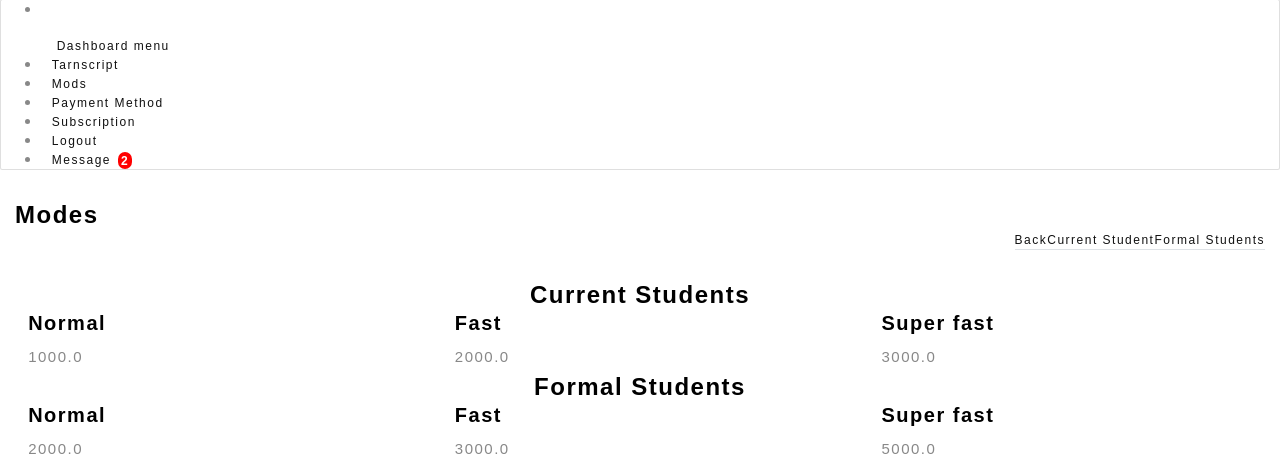
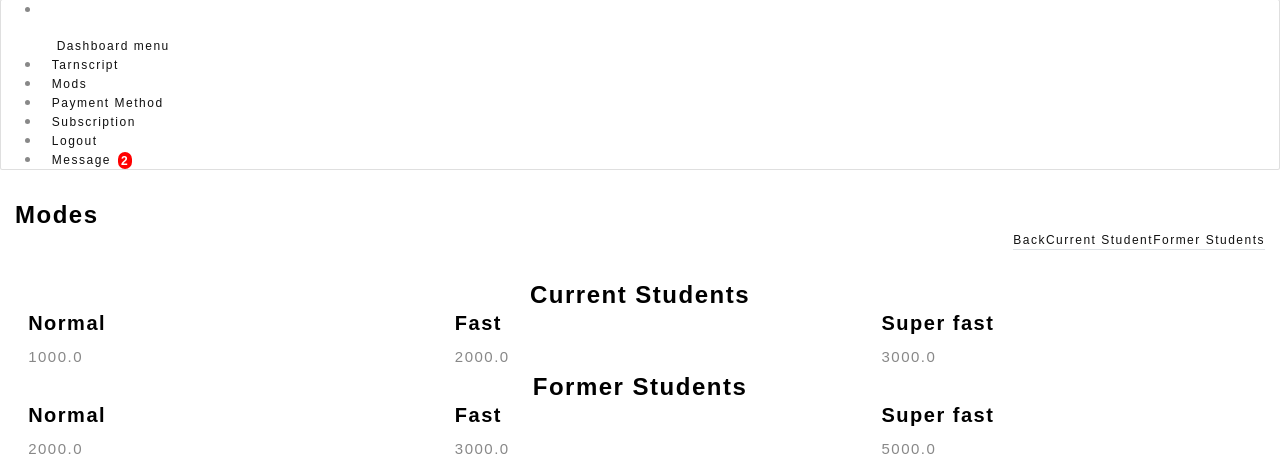
Before and after one commit to Ndileupeh/Transcript, a Laravel app: page /pay in a window 1280 px wide. Shown: the part 217-678 px from the top of the page. Run offline with Laravel 8, Linux system fonts and the light colour scheme; some web fonts are replaced.

Commit message:
transcript

```diff
--- a/resources/views/adminn/pay.blade.php
+++ b/resources/views/adminn/pay.blade.php
@@ -34,7 +34,7 @@
                                 </li>
                                 <li role="presentation">
                                     <a href="#statements" role="tab" data-toggle="tab" aria-selected="false">
-                                        Formal Students
+                                        Former Students
                                     </a>
                                 </li>
                             </ul>
@@ -82,7 +82,7 @@
                                             </div>
                                         </div><!-- end col-lg-4 -->
                                         <div class="col-lg-12 card-box-shared-title">
-                                            <h3 class="widget-title text-center">Formal Students</h3>
+                                            <h3 class="widget-title text-center">Former Students</h3>
                                         </div>
                                         <div class="col-lg-4 column-lmd-2-half column-md-2-full">
                                             <div class="icon-box icon-box-layout-2 bg-color-4 d-flex align-items-center">
```
